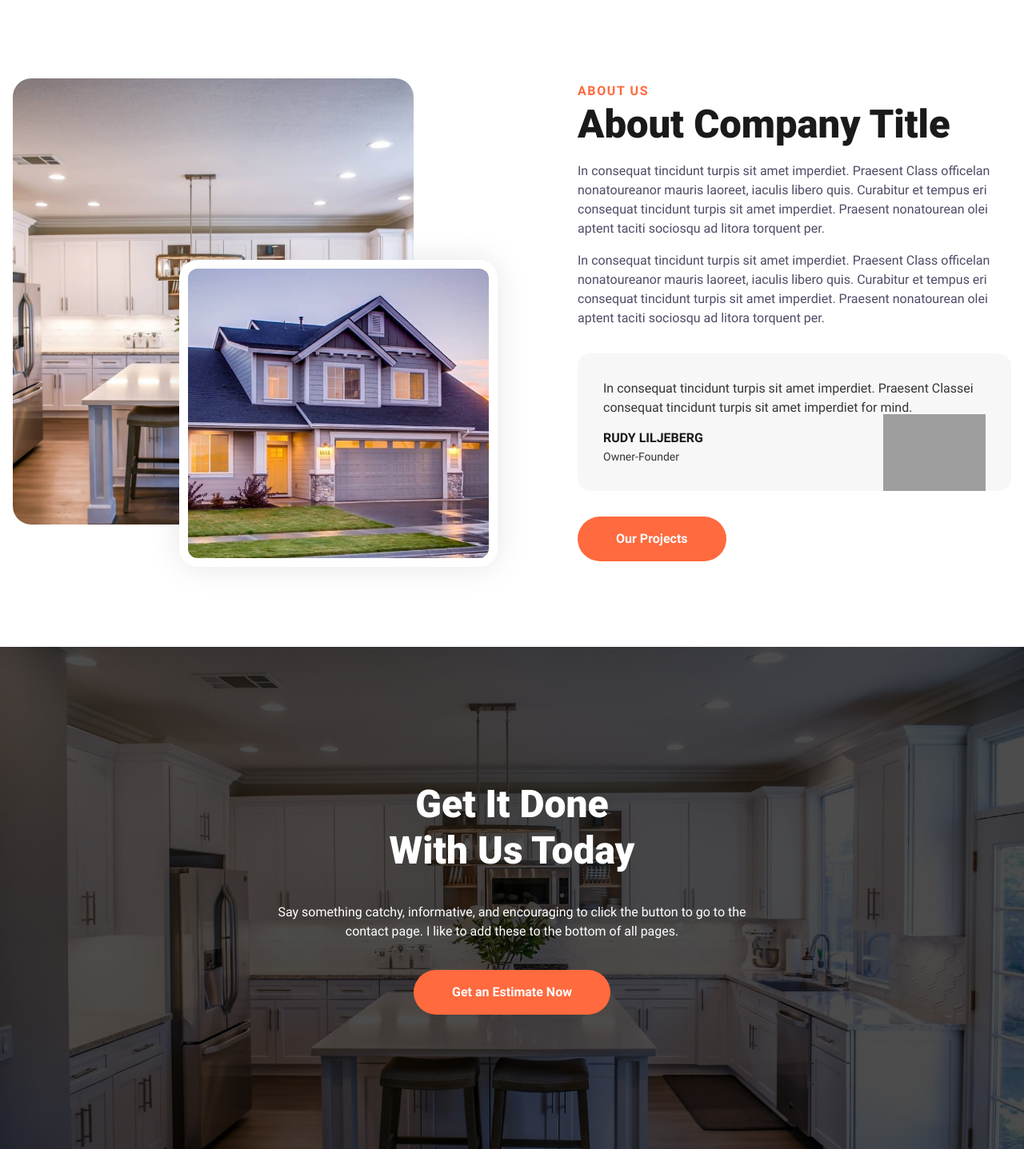
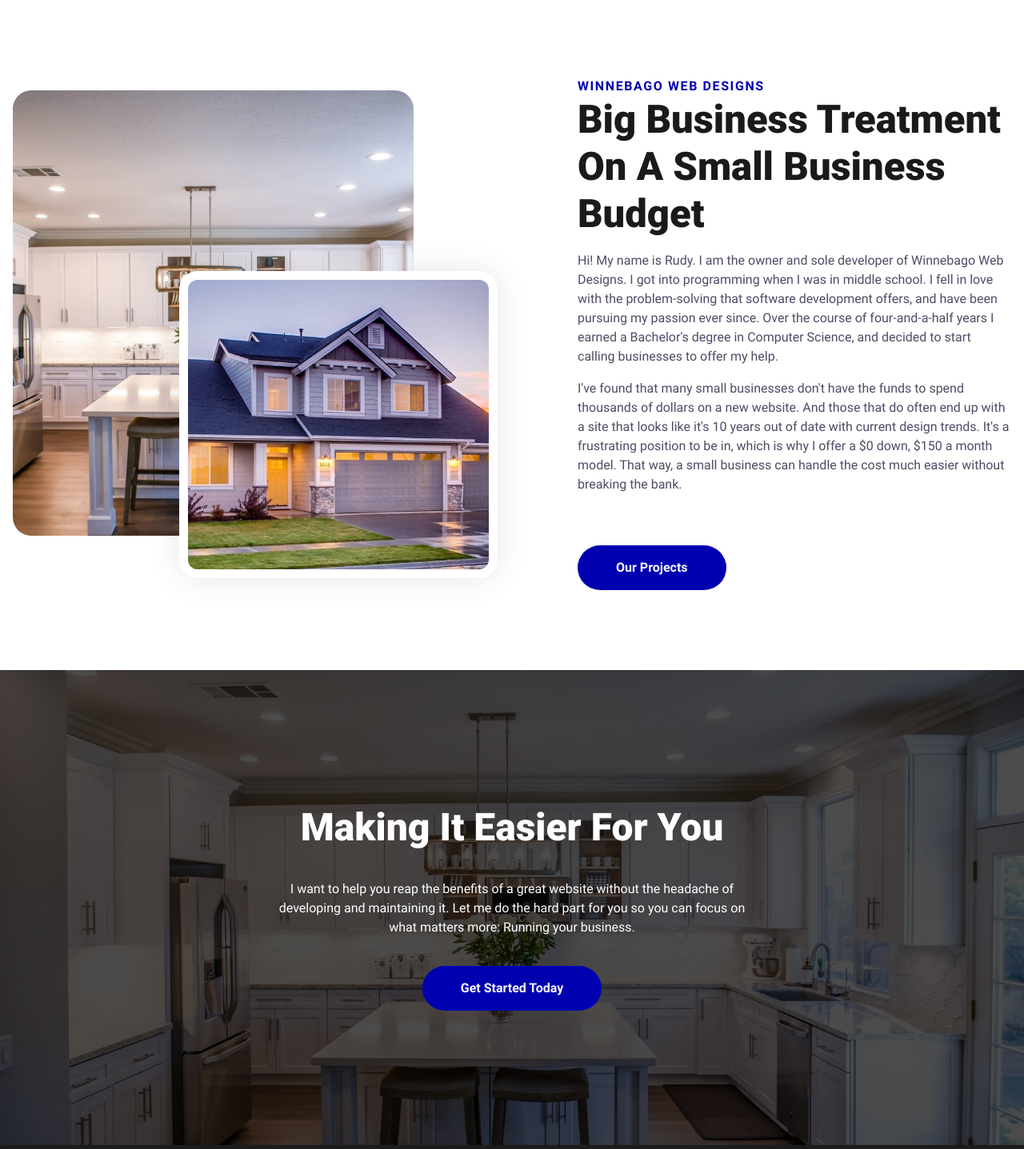
Before and after one commit to WinnebagoWebDesigns/Winnebago-Web-Designs, an Eleventy site: page src/content/pages/about.html in a window 1280 px wide. Shown: the part 457-1894 px from the top of the page at 80% size. Built offline with nearby package versions, Linux system fonts and the light colour scheme; Eleventy itself is replaced by a stand-in of ours; files that its build step writes are made by us from their sources; grey boxes are pictures that could not be loaded.

Commit message:
Updated site text, changed site color scheme

```diff
--- a/src/_includes/components/cta.html
+++ b/src/_includes/components/cta.html
@@ -5,14 +5,12 @@
 <section id="cta">
     <div class="container">
         <h2 class="title">
-            Get It Done
-            <br/>
-            With Us Today
+            Making It Easier For You
         </h2>
         <p>
-            Say something catchy, informative, and encouraging to click the button to go to the contact page. I like to add these to the bottom of all pages.
+            I want to help you reap the benefits of a great website without the headache of developing and maintaining it. Let me do the hard part for you so you can focus on what matters more: Running your business.
         </p>
-        <a href="/contact" class="cs-button-solid">Get an Estimate Now</a>
+        <a href="/contact" class="cs-button-solid">Get Started Today</a>
     </div>
     <picture>
         <source media="(max-width: 600px)" srcset="/assets/images/cabinets2-m.jpg">
--- a/src/assets/sass/about.scss
+++ b/src/assets/sass/about.scss
@@ -77,6 +77,7 @@
         .cs-title {
             max-width: calc(800 / 16 * 1rem);
             text-align: left;
+            //color: #0000b1;
         }
 
         .cs-text {
--- a/src/assets/sass/local.scss
+++ b/src/assets/sass/local.scss
@@ -76,7 +76,7 @@
             transition: background-color 0.3s;
 
             &:hover {
-                background-color: #000;
+                background-color: #ff7300;
                 color: #fff;
             }
         }
--- a/src/assets/sass/root.scss
+++ b/src/assets/sass/root.scss
@@ -9,7 +9,7 @@
     // Website colors
     :root {
         /* Add these styles to your global stylesheet, which is used across all site pages. You only need to do this once. All elements in the library derive their variables and base styles from this central sheet, simplifying site-wide edits. For instance, if you want to modify how your h2's appear across the site, you just update it once in the global styles, and the changes apply everywhere. */
-        --primary: #ff6a3e;
+        --primary: #0000b1;
         --primaryLight: #ffba43;
         --secondary: #ffba43;
         --secondaryLight: #ffba43;
@@ -90,7 +90,7 @@
         border-radius: 50px;
 
         &:hover {
-            background-color: #000;
+            background-color: #ff7300;
             color: #fff;
         }
     }
--- a/src/content/pages/about.html
+++ b/src/content/pages/about.html
@@ -1,5 +1,5 @@
 ---
-title: 'About | Winnebago Web Designs'
+title: 'Small Business Web Design & Development | Winnebago Web Designs'
 description: 'Meta description for the page'
 preloadImg: '/assets/images/cabinets2.jpg'
 permalink: 'about/'
@@ -50,22 +50,14 @@ eleventyNavigation:
             </div>
             <!-- Right Content Section-->
             <div class="cs-right">
-                <span class="cs-topper">About Us</span>
-                <h2 class="cs-title">About Company Title</h2>
+                <span class="cs-topper">Winnebago Web Designs</span>
+                <h2 class="cs-title">Big Business Treatment On A Small Business Budget</h2>
                 <p class="cs-text">
-                    In consequat tincidunt turpis sit amet imperdiet. Praesent Class officelan nonatoureanor mauris laoreet, iaculis libero quis. Curabitur et tempus eri consequat tincidunt turpis sit amet imperdiet. Praesent nonatourean olei aptent taciti sociosqu ad litora torquent per.
+                    Hi! My name is Rudy. I am the owner and sole developer of Winnebago Web Designs. I got into programming when I was in middle school. I fell in love with the problem-solving that software development offers, and have been pursuing my passion ever since. Over the course of four-and-a-half years I earned a Bachelor's degree in Computer Science, and decided to start calling businesses to offer my help.
                 </p>
                 <p class="cs-text">
-                    In consequat tincidunt turpis sit amet imperdiet. Praesent Class officelan nonatoureanor mauris laoreet, iaculis libero quis. Curabitur et tempus eri consequat tincidunt turpis sit amet imperdiet. Praesent nonatourean olei aptent taciti sociosqu ad litora torquent per.
+                    I've found that many small businesses don't have the funds to spend thousands of dollars on a new website. And those that do often end up with a site that looks like it's 10 years out of date with current design trends. It's a frustrating position to be in, which is why I offer a $0 down, $150 a month model. That way, a small business can handle the cost much easier without breaking the bank.
                 </p>
-                <div class="cs-flex-group">
-                    <p class="cs-flex-p">
-                        In consequat tincidunt turpis sit amet imperdiet. Praesent Classei consequat tincidunt turpis sit amet imperdiet for mind.
-                    </p>
-                    <span class="cs-name">Rudy Liljeberg</span>
-                    <span class="cs-job">Owner-Founder</span>
-                    <img class="cs-quote-icon" loading="lazy" decoding="async" src="https://csimg.nyc3.digitaloceanspaces.com/SideBySide/quote-white.svg" alt="gavel" width="136" height="77">
-                </div>
                 <a href="/projects" class="cs-button-solid">Our Projects</a>
             </div>
         </div>
```
Also changed, not shown: src/content/pages/blog.html (+1 -1 lines), src/content/pages/contact.html (+1 -1 lines), src/content/pages/project-one.html (+1 -1 lines), src/content/pages/project-two.html (+1 -1 lines), src/content/pages/reviews.html (+1 -1 lines), src/index.html (+5 -5 lines), src/assets/css/local.css, src/assets/css/root.css, 1 other file.
